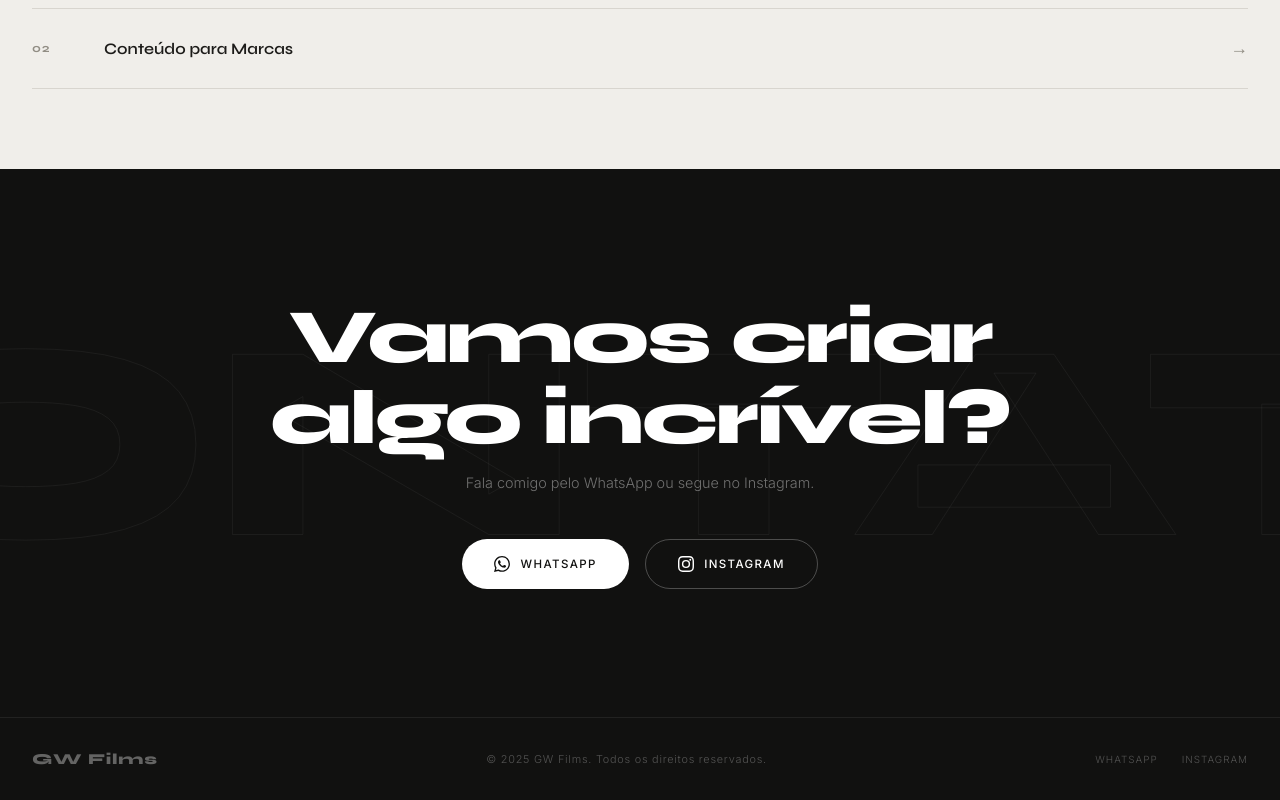
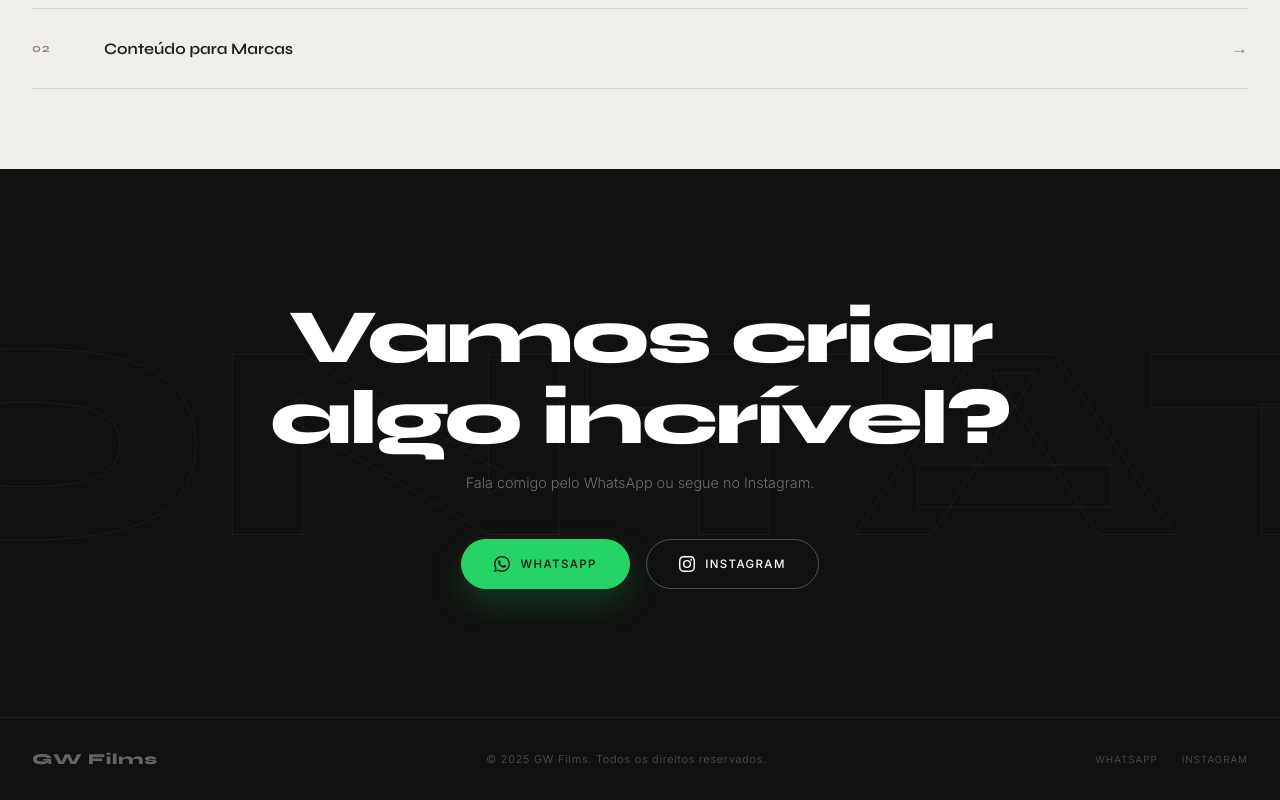
Before and after one commit to devcastrinho/gwfilms_portfile, a plain HTML site: page index.html in a window 1280 px wide. Shown: the part 4116-4916 px from the top of the page. Drawn offline with Linux system fonts and the light colour scheme.

Commit message:
Ajusta contraste do botão do WhatsApp

```diff
--- a/style.css
+++ b/style.css
@@ -237,8 +237,8 @@ body.theme-dark .theme-toggle-icon::after{transform:translate(-3px,3px);backgrou
 .contact p{font-size:.9rem;color:rgba(255,255,255,.4);margin-bottom:3rem;position:relative;}
 .contact-btns{display:flex;gap:1rem;justify-content:center;flex-wrap:wrap;position:relative;}
 .btn{display:inline-flex;align-items:center;gap:.65rem;padding:1rem 2rem;font-size:.72rem;letter-spacing:.12em;text-transform:uppercase;text-decoration:none;border-radius:100px;font-family:'Inter',sans-serif;font-weight:500;transition:all .35s var(--ease);cursor:pointer;-webkit-tap-highlight-color:transparent;}
-.btn-w{background:#fff;color:var(--black);}
-.btn-w:hover{background:var(--bg2);}
+.btn-w{background:#25d366;color:#06180c;border:1.5px solid #25d366;box-shadow:0 14px 34px rgba(37,211,102,.2);}
+.btn-w:hover{background:#1ebe5d;border-color:#1ebe5d;color:#06180c;box-shadow:0 18px 42px rgba(37,211,102,.28);}
 .btn-o{background:transparent;color:#fff;border:1.5px solid rgba(255,255,255,.25);}
 .btn-o:hover{border-color:#fff;background:rgba(255,255,255,.07);}
 .btn svg{width:16px;height:16px;flex-shrink:0;}
```
